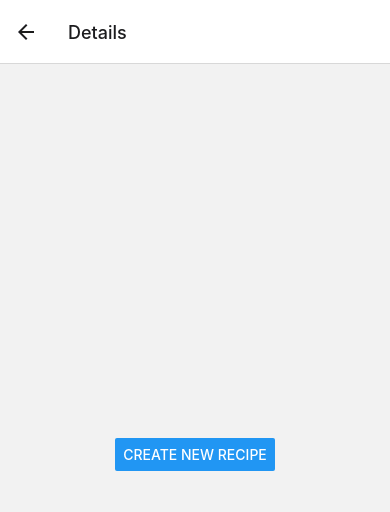
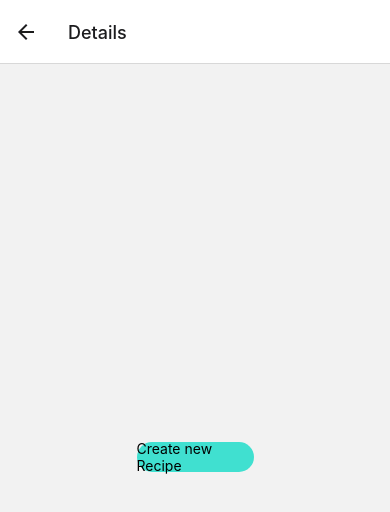
Before and after one commit to ChenliangEdward/EC463SWMiniProject, a React Native app: screen /Details in a window 390 px wide. Shown: the top 512 px of the page. Built offline with nearby package versions, Linux system fonts and the light colour scheme.

Commit message:
Update button styles

```diff
--- a/screens/Details.js
+++ b/screens/Details.js
@@ -1,6 +1,7 @@
 import React from "react";
-import { Text, View, Button, Alert, StyleSheet } from "react-native";
+import { Text, View, Button, Alert, StyleSheet, Pressable } from "react-native";
 import axios from "axios";
+import { styles } from "../styles/styles";
 
 function Details({ route, navigation }) {
   const [email, setemail] = React.useState("");
@@ -51,11 +52,12 @@ function Details({ route, navigation }) {
         title="Food Search"
         onPress={() => navigation.navigate("FoodSearch")}
       /> */}
-
-      <Button
-        title="Create new Recipe"
+      <Pressable
+        style={styles.signupBtn}
         onPress={() => navigation.navigate("Recipes")}
-      />
+      >
+        <Text>Create new Recipe</Text>
+      </Pressable>
     </View>
   );
 }
--- a/screens/Recipes.js
+++ b/screens/Recipes.js
@@ -1,5 +1,5 @@
 import React from "react";
-import { View, Button, TouchableHighlight, TextInput, Text } from "react-native";
+import { View, Button, TouchableHighlight, TextInput, Text, Pressable } from "react-native";
 import { styles } from "../styles/styles";
 import { useState } from "react";
 
@@ -34,11 +34,12 @@ function Recipes({ navigation, route }) {
       />
       <Text>{JSON.stringify(ingredient)}</Text>
       <View style={styles.container}>
-        <Button
-          title="foodSearch"
+        <Pressable
+          style={styles.signupBtn}
           onPress={() => navigation.navigate("FoodSearch")}
-          style={styles.recipeBtn}
-        />
+          >
+          <Text>   Food Search   </Text>
+        </Pressable>
         <Button title="Save" style={styles.recipeBtn} />
       </View>
     </View>
--- a/styles/styles.js
+++ b/styles/styles.js
@@ -15,7 +15,7 @@ export const styles = StyleSheet.create({
   inputView: {
     backgroundColor: "#87cefa",
     borderRadius: 30,
-    width: "40%",
+    width: "50%",
     height: 45,
     marginBottom: 20,
     alignItems: "center",
```
